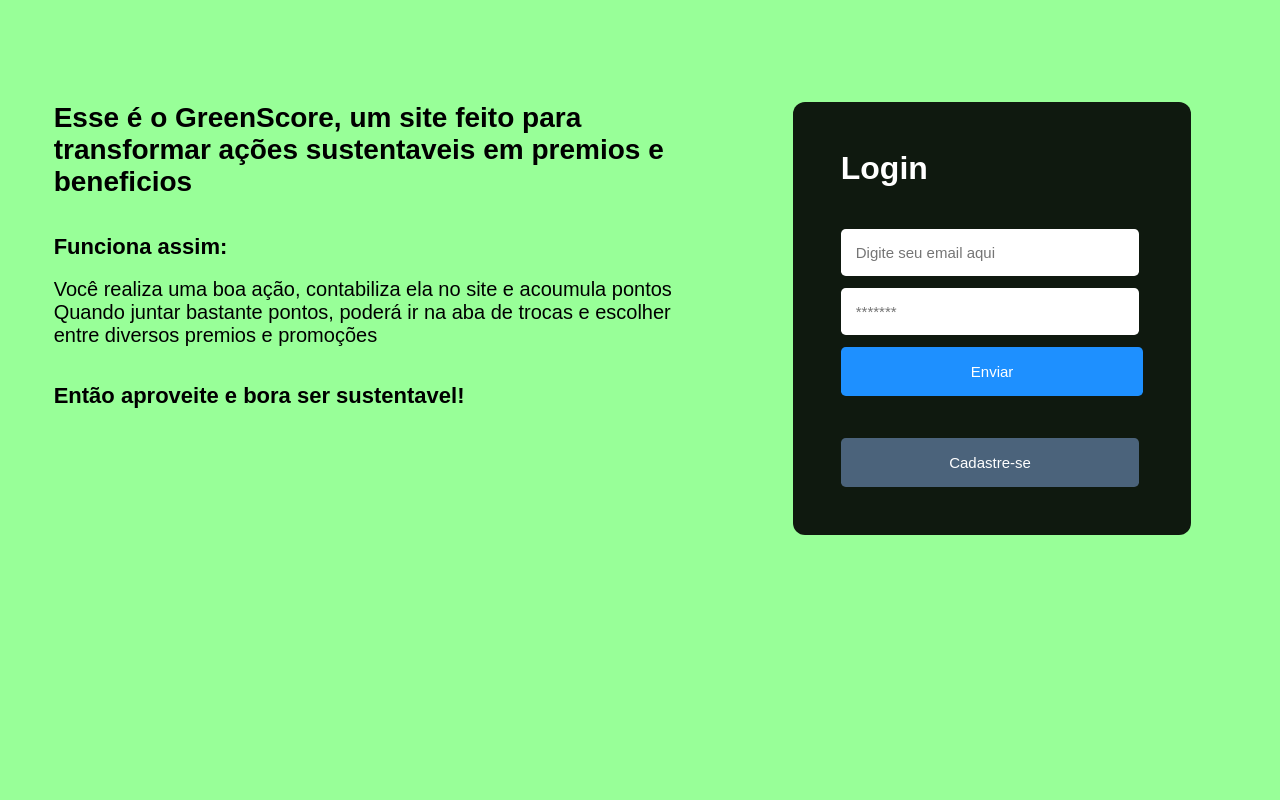
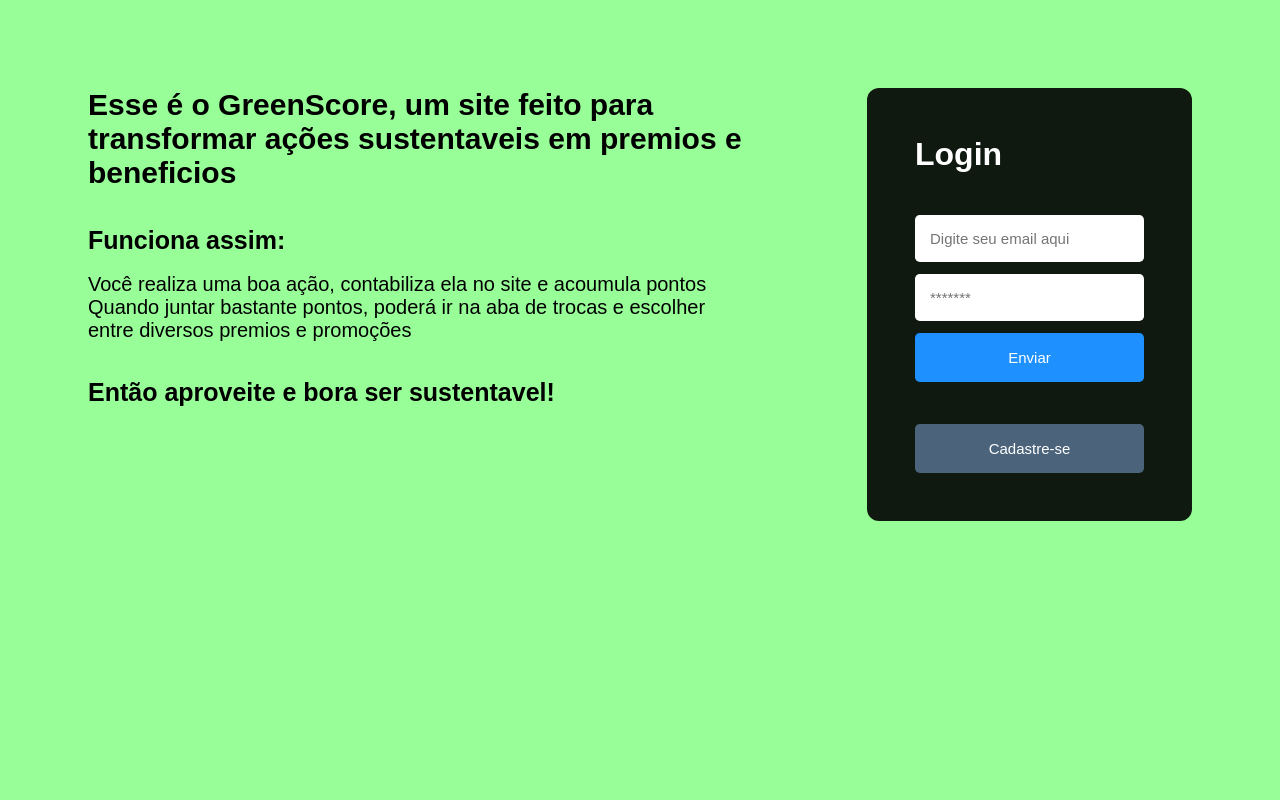
Before and after one commit to MatheusPrb/Facul_projeto, a PHP site: page /login.php in a window 1280 px wide. Run offline with PHP 8.4, Linux system fonts and the light colour scheme.

Commit message:
Responsividade tela login 100% completa

```diff
--- a/css/login.css
+++ b/css/login.css
@@ -1,6 +1,7 @@
 *, *::before, *::after {
     padding: 0;
     margin: 0;
+    box-sizing: border-box;
 }
 
 body {
@@ -20,7 +21,6 @@ main {
     display: flex;
     flex-direction: column;
     background-color: rgba(0, 0, 0, 0.9);
-    padding: 3rem;
     border-radius: .75rem;
     color: white;
     gap: .75rem;
@@ -38,7 +38,7 @@ input {
     background-color: dodgerblue;
     border: none;
     padding: 1rem;
-    width: 100%;
+    width: auto;
     border-radius: .3rem;
     color: white;
     font-size: 0.938rem;
@@ -69,74 +69,140 @@ input {
     cursor: pointer;
 }
 
-@media (min-width: 320px) {
-    * {
-        margin-left: 1.28%;
-    }
-
-    main {
-        display: flex;
-        flex-direction: column;
-        align-items: center;
-    }
-
+@media screen and (max-width: 767px) {
     .container {
-        margin-top: 5%;
-    }
-
-    .texto {
-        width: 88%;
+        padding: 1.5rem;
     }
 
     .texto h1{
-        font-size: 1.75rem;
+        font-size: 1.65rem;
     }
 
     .texto h2 {
         font-size: 1.375rem;
         font-weight: 600;
     }
+
     .texto h3 {
         font-size: 1.25rem;
         font-weight: normal;
     }
 
     .form {
-        width: 60%;
-        margin-top: 10%;
-        margin-bottom: 10%;
-
+        padding: 3rem;
+        margin-top: 1.5rem;
     }
 }
 
-@media (min-width: 768px) {
-    * {
-        margin-left: 0%;
-        margin-right: 1.4%;
+@media screen and (min-width: 768px) and (max-width: 1023px){
+    .container {
+        padding: 2.5rem;
     }
 
+    .texto h1{
+        font-size: 1.65rem;
+    }
+
+    .texto h2 {
+        font-size: 1.375rem;
+        font-weight: 600;
+    }
+
+    .texto h3 {
+        font-size: 1.25rem;
+        font-weight: normal;
+    }
+
+    .form {
+        margin-top: 2.5rem;
+        padding: 3rem;
+    }
+}
+
+@media screen and (min-width: 1024px) and (max-width: 2559px) {
     .container {
         display: flex;
-        align-items: flex-start !important;
-        justify-content: space-around;
-        margin-top: 10%;
-        padding: 2%;
+        align-items: flex-start;
+        justify-content: space-between;
+        padding: 5.5rem;
     }
 
     .texto {
-        width: 55%;
+        width: 60%;
+    }
+
+    .texto h1{
+        font-size: 1.875rem;
+    }
+
+    .texto h2 {
+        font-size: 1.563rem;
+        font-weight: 600;
+    }
+
+    .texto h3 {
+        font-size: 1.25rem;
+        font-weight: normal;
     }
 
     .form {
-        width: 25%;
-        margin-top: 0%;
-        margin-bottom: 0%;
+        padding: 3rem;
+    }
 
+}
+
+@media screen and (min-width: 2560px) {
+    .container {
+        display: flex;
+        align-items: flex-start;
+        justify-content: space-between;
+        padding: 7rem;
+    }
+
+    .texto {
+        width: 60%;
+    }
+
+    .texto > * {
+        padding-bottom: 2rem;
+    }
+
+    .texto h1{
+        font-size: 3.125rem;
+    }
+
+    .texto h2 {
+        font-size: 2.813rem;
+        font-weight: 600;
+    }
+
+    .texto h3 {
+        font-size: 2.5rem;
+        font-weight: normal;
+    }
+
+    .form {
+        width: 35rem;
+        padding: 5rem;
+        gap: 1.5rem;
+    }
+
+    .form h1 {
+        font-size: 3.25rem;
+    }
+
+    input {
+        padding: 1.638rem;
+        font-size: 1.738rem;
+    }
+
+    .button-login {
+        padding: 1.7rem;
+        font-size: 1.738rem;
+    }
+
+    .button-register {
+        padding: 1.7rem;
+        font-size: 1.738rem;
     }
 }
-
-@media (min-width: 1024px) {
-    .container {
-        margin-top: 6%;
-    }
-}
--- a/login.php
+++ b/login.php
@@ -16,8 +16,7 @@
                     <br><br>
                     <h2>Funciona assim:</h2>
                     <br>
-                    <h3>Você realiza uma boa ação, contabiliza ela no site e acoumula pontos</h3>
-                    <h3>Quando juntar bastante pontos, poderá ir na aba de trocas e escolher entre diversos premios e promoções</h3>
+                    <h3>Você realiza uma boa ação, contabiliza ela no site e acoumula pontos<br>Quando juntar bastante pontos, poderá ir na aba de trocas e escolher entre diversos premios e promoções</h3>
                     <br><br>
                     <h2>Então aproveite e bora ser sustentavel!</h2>
                 </div>
```
